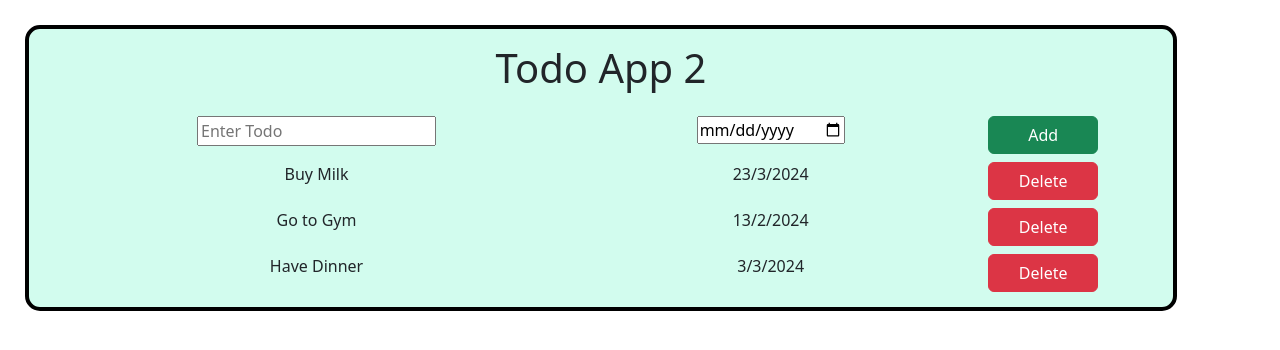
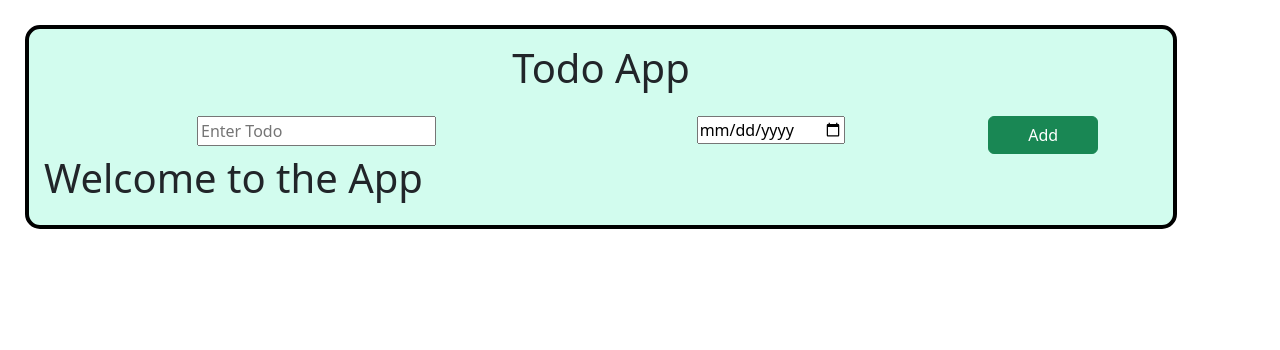
Before and after one commit to Arslanj9/React-Bootstrap_TodoApp, a React (Vite) app: page / in a window 1280 px wide. Shown: the top 350 px of the page. Built offline with nearby package versions, Linux system fonts and the light colour scheme.

Commit message:
Added conditional ternary operator to display Welcome Message

```diff
--- a/src/App.jsx
+++ b/src/App.jsx
@@ -2,25 +2,27 @@ import AppName from "./components/AppName";
 import AddTodo from "./components/AddTodo";
 import TodoItems from "./components/TodoItems";
 import Container from "./components/Container"
+import WelcomeMsge from './components/WelcomeMsge'
 import { useState } from "react";
 
 const App = () => {
-  let innitialItems = [
-    {
-      name: "Buy Milk",
-      date: "23/3/2024"
-    },
-    {
-      name: "Go to Gym",
-      date: "13/2/2024"
-    },
-    {
-      name: "Have Dinner",
-      date: "3/3/2024"
-    }
-  ];
+  // let innitialItems = [
+  //   {
+  //     name: "Buy Milk",
+  //     date: "23/3/2024"
+  //   },
+  //   {
+  //     name: "Go to Gym",
+  //     date: "13/2/2024"
+  //   },
+  //   {
+  //     name: "Have Dinner",
+  //     date: "3/3/2024"
+  //   }
+  // ];
+  // const [ items, setItems ] = useState(innitialItems)
 
-  const [ items, setItems ] = useState(innitialItems)
+  const [ items, setItems ] = useState([])
 
   const onSubmit = (todoName, todoDate) => {
 
@@ -31,7 +33,9 @@ const App = () => {
     setItems(newTodoItems)
   }
 
+  // const handleDelete = (todoName) => {
 
+  // }
 
 
 
@@ -39,7 +43,9 @@ const App = () => {
     <Container>
       <AppName />
       <AddTodo handleSubmit={onSubmit}/>
-      <TodoItems items={items} />
+      {/* <TodoItems items={items} />
+      <WelcomeMsge /> */}
+      { items.length == 0 ? <WelcomeMsge /> : <TodoItems items={items}/>}
     </Container>
   );
 };
--- a/src/components/AppName.jsx
+++ b/src/components/AppName.jsx
@@ -3,7 +3,7 @@ import React from 'react'
 const AppName = () => {
     return(
     <>
-        <h1 className="container text-center mb-4">Todo App 2</h1>
+        <h1 className="container text-center mb-4">Todo App</h1>
     </>
     )
 }
--- /dev/null
+++ b/src/components/WelcomeMsge.jsx
@@ -0,0 +1,9 @@
+const WelcomeMsge = () => {
+    return (
+        <>
+            <h1>Welcome to the App</h1>
+        </>
+    )
+}
+
+export default WelcomeMsge;
```
Also changed, not shown: src/components/WelcomeMsge.module.css (added).
